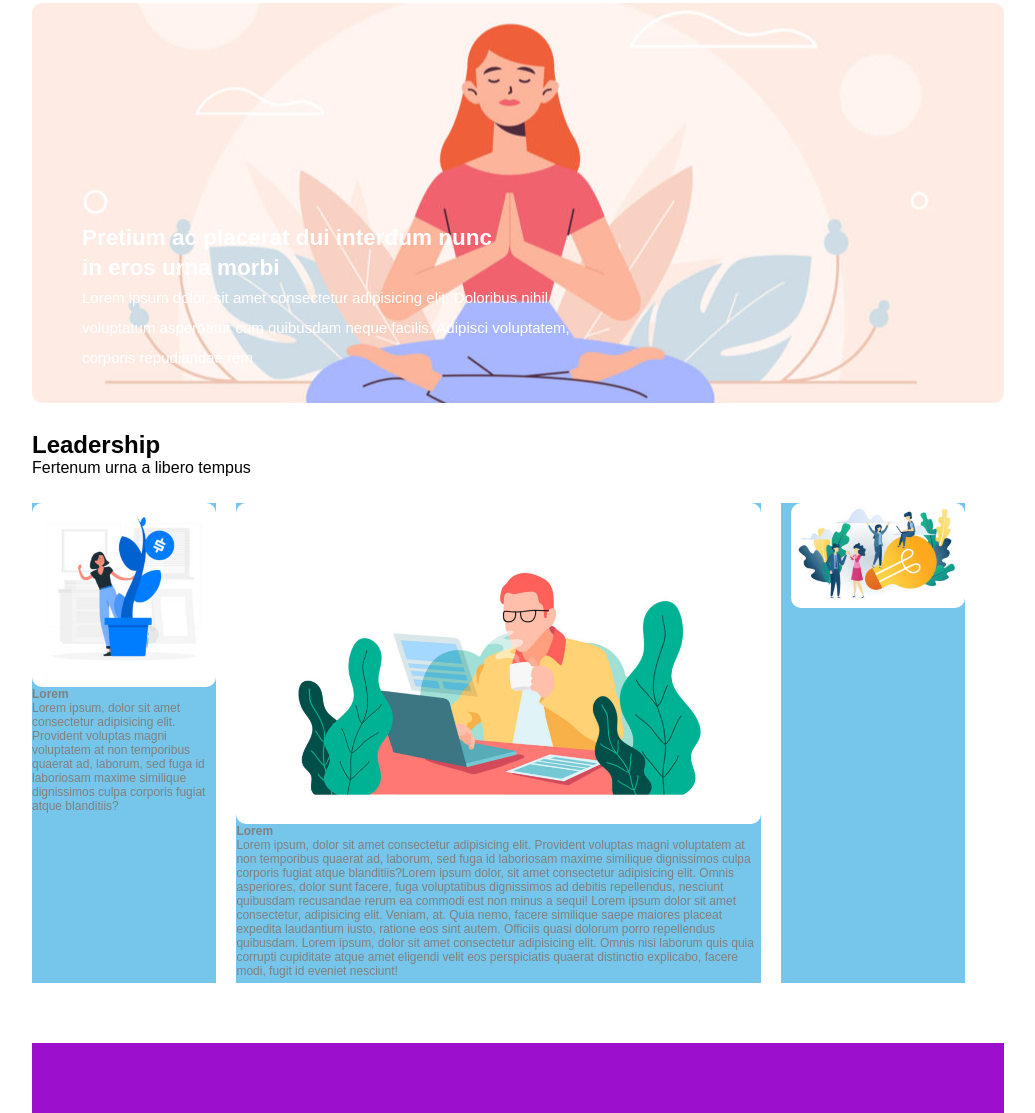
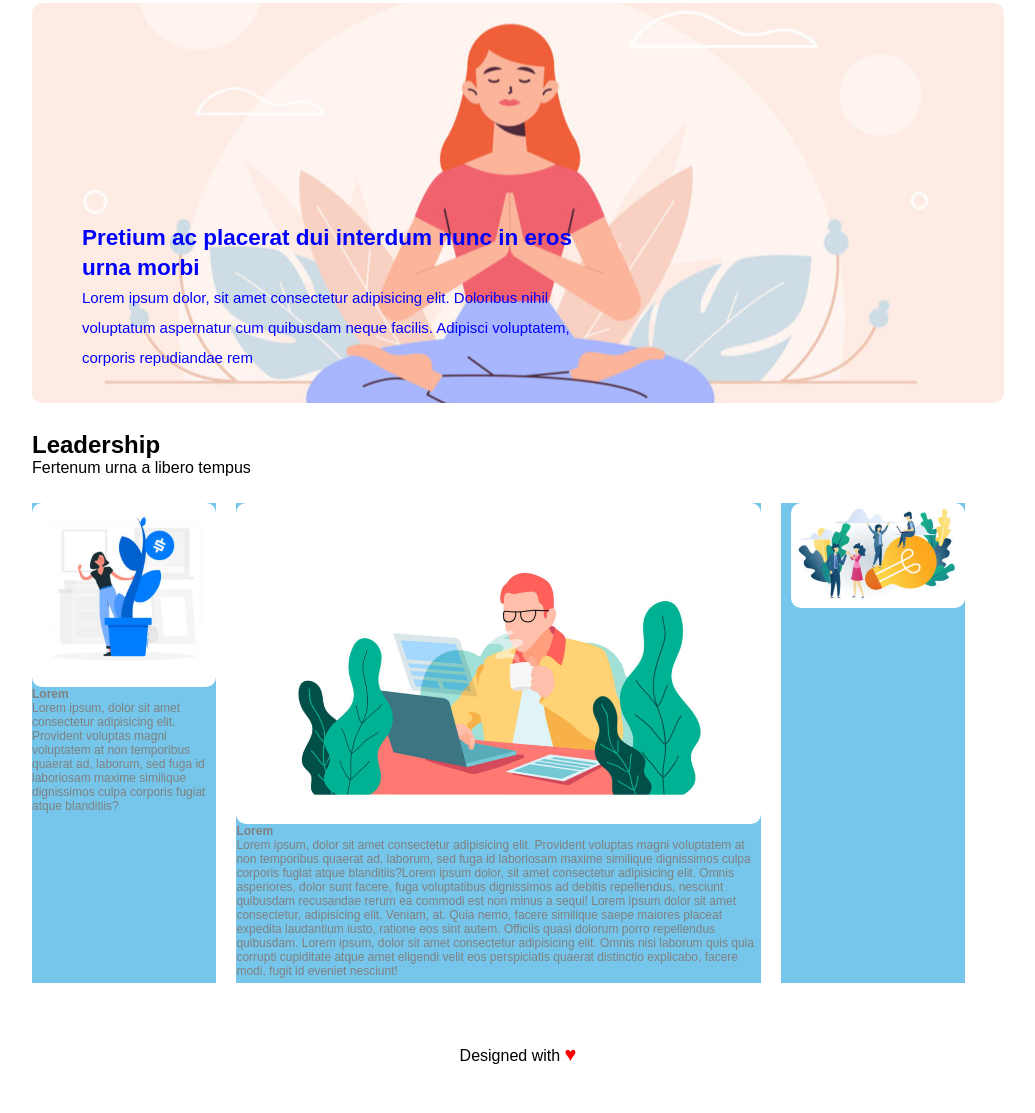
Before and after one commit to giagra91/htmlcss-wp, a plain HTML site: page index.html in a window 1280 px wide. Shown: the part 137-1250 px from the top of the page, without its empty margins (122-1157 px from the left). Drawn offline with Linux system fonts and the light colour scheme.

Commit message:
modifiche footer

```diff
--- a/css/style.css
+++ b/css/style.css
@@ -101,9 +101,9 @@ body{
 
 /* Contenitore footer */
 .footer{
+    text-align: center;
     width: 100%;
     height: 70px;
-    background-color: rgb(156, 15, 205);
 }
 
 ol.nav-menu li{
@@ -116,7 +116,7 @@ ol.nav-menu li{
 }
 
 .jumbotron-text{
-    color: white;
+    color: blue;
     width: 500px;
     line-height: 30px;
     font-size: 15px;
@@ -144,6 +144,11 @@ div#jumbotron-text>h2{
     margin-bottom: 15px;
 }
 
+#heart{
+    color: red;
+    font-size: 20px;
+}
+
 div.main-header>span{
     color: gray;
 }
--- a/index.html
+++ b/index.html
@@ -44,7 +44,7 @@
                     <!-- <img class="jumbotron-photo resize" src="img/banner.jpg" alt="jumbotron-photo"> -->
 
                     <h2>
-                        Pretium ac placerat dui interdum nunc <br> in eros urna morbi
+                        Pretium ac placerat dui interdum nunc in eros urna morbi
                     </h2>
 
                     <p>
@@ -116,7 +116,14 @@
         </div>
 
         <!-- Footer -->
-        <footer class="footer"></footer>
+        <footer class="footer">
+
+            <div>Designed with <span id="heart">&hearts;</span>
+
+            </div>
+
+
+        </footer>
 
 
 
```
